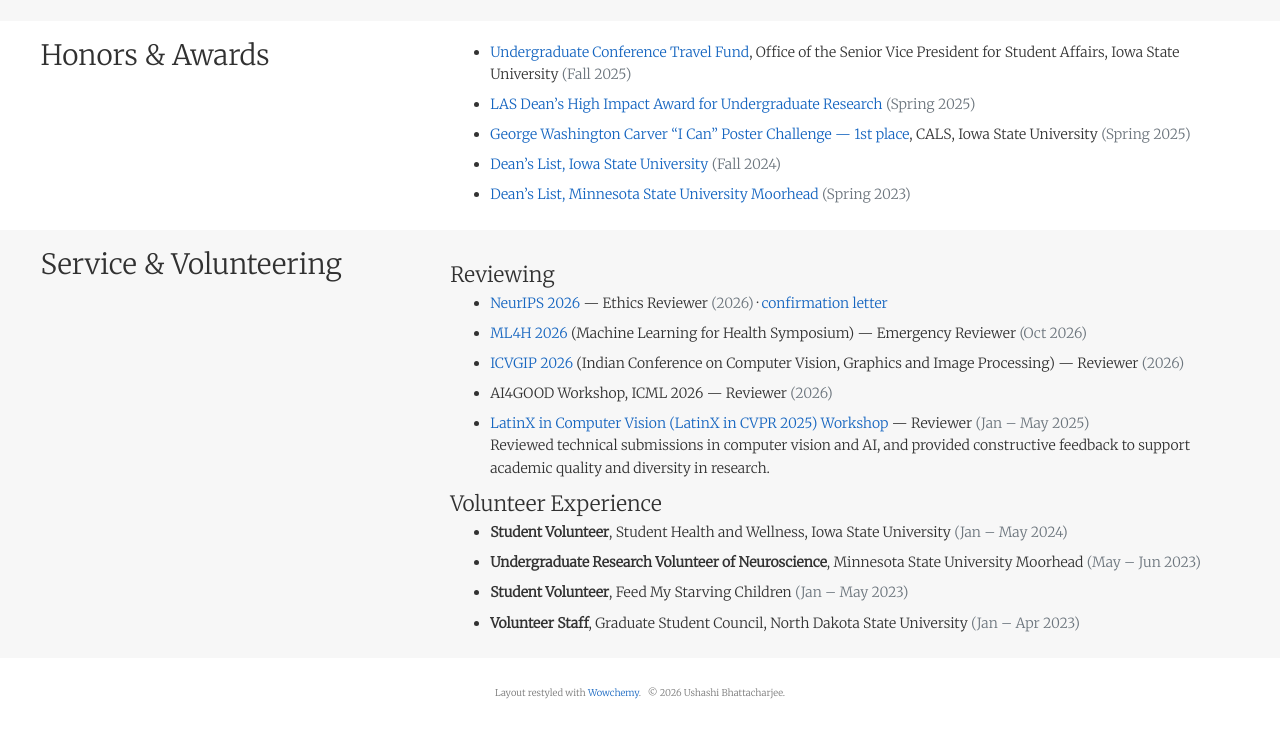
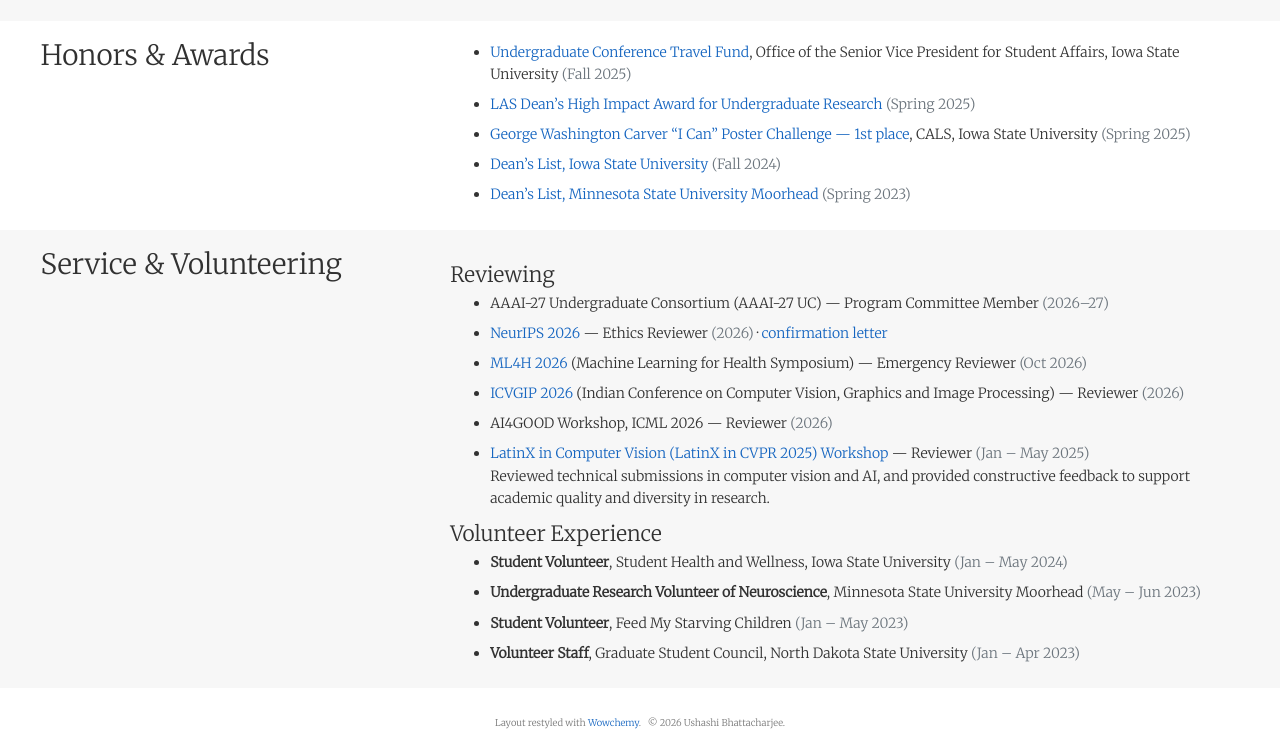
Before and after one commit to ushashi149/PORTFOLIO_UB, a plain HTML site: page index.html in a window 1280 px wide. Shown: the part 5230-5975 px from the top of the page. Before the commit the page ends 5945 px from the top, so only its background shows below. Drawn offline with nearby package versions, Linux system fonts and the light colour scheme; some icons are missing.

Commit message:
Add AAAI-27 UC program committee

```diff
--- a/index.html
+++ b/index.html
@@ -334,6 +334,7 @@
       <div class="col-12 col-lg-8">
         <h2 id="review">Reviewing</h2>
         <ul class="tight-list">
+          <li>AAAI-27 Undergraduate Consortium (AAAI-27 UC) &mdash; Program Committee Member <span class="role-note">(2026&ndash;27)</span></li>
           <li><a href="https://neurips.cc/" target="_blank" rel="noopener">NeurIPS 2026</a> &mdash; Ethics Reviewer <span class="role-note">(2026)</span> &middot; <a href="uploads/NeurIPS_2026_Reviewer_Letter.pdf" target="_blank" rel="noopener">confirmation letter</a></li>
           <li><a href="https://ml4h.cc/" target="_blank" rel="noopener">ML4H 2026</a> (Machine Learning for Health Symposium) &mdash; Emergency Reviewer <span class="role-note">(Oct 2026)</span></li>
           <li><a href="https://www.icvgip.org/" target="_blank" rel="noopener">ICVGIP 2026</a> (Indian Conference on Computer Vision, Graphics and Image Processing) &mdash; Reviewer <span class="role-note">(2026)</span></li>
```
